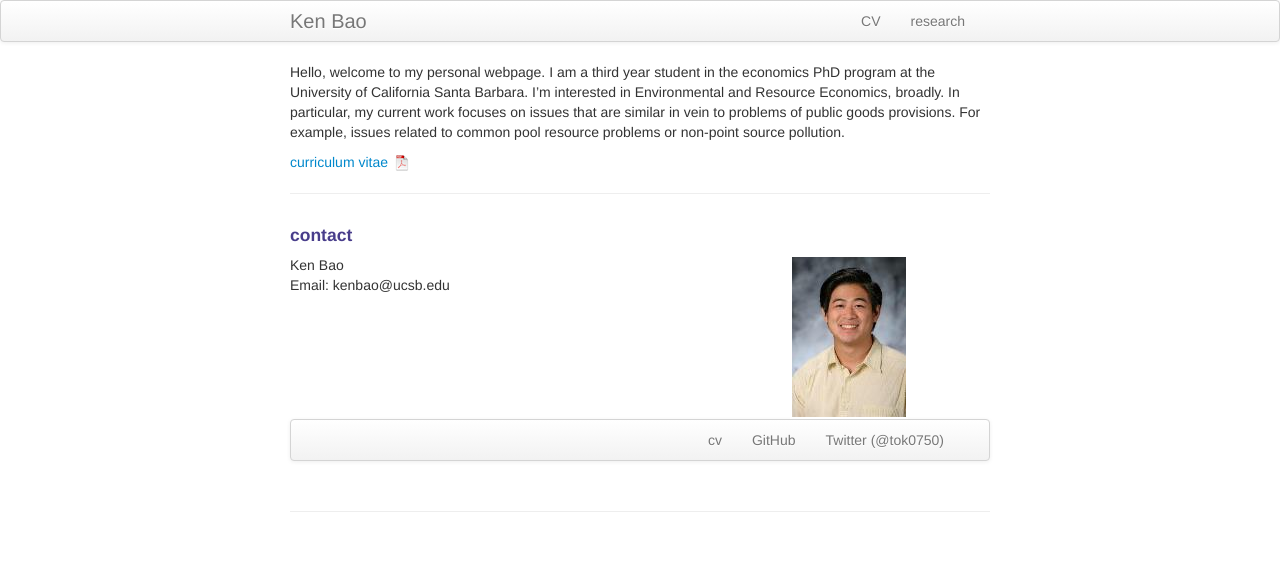
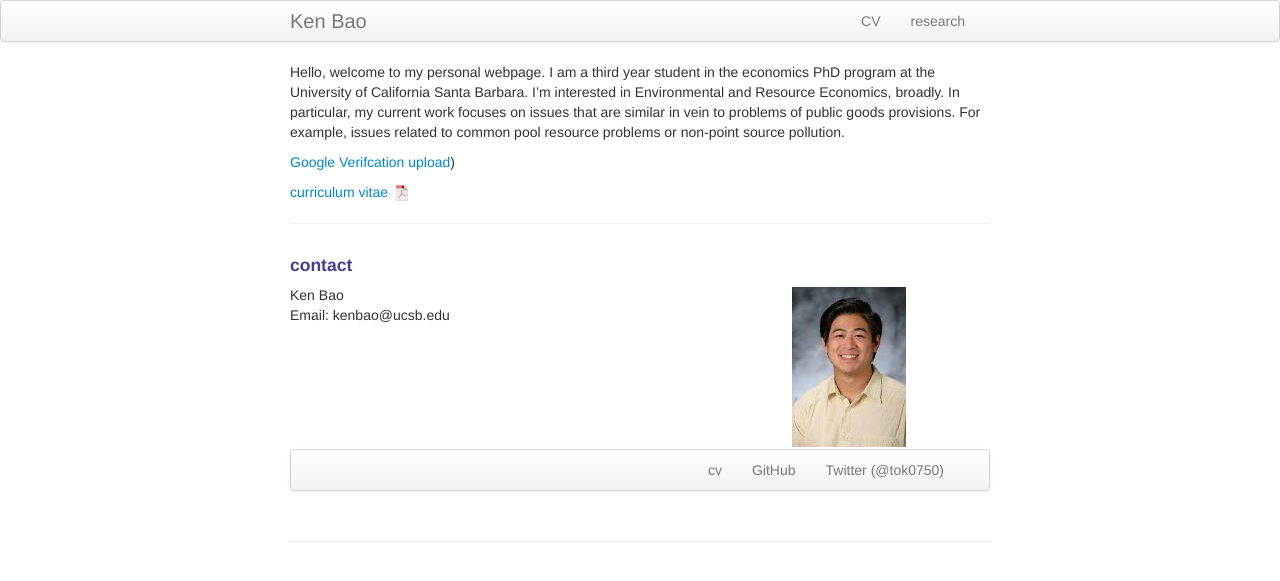
Before and after one commit to ChairmanBa0/ChairmanBa0.github.io, a Jekyll site: the page built from index.md, in a window 1280 px wide. Shown: the top 581 px of the page. Built offline with Jekyll 4.4.1, drawn with Linux system fonts in a browser that asks for light colours.

Commit message:
google verification upload

```diff
--- /dev/null
+++ b/assets/google4ea34dca4ab42d12.html
@@ -0,0 +1 @@
+google-site-verification: google4ea34dca4ab42d12.html
--- a/index.md
+++ b/index.md
@@ -2,12 +2,12 @@
 layout: frontpage
 title: Ken Bao
 description:
-keywords: Ken Bao, Ken, Bao, Environmental Economics, Natural Resource Economics, ERE, UCSB. Economics
+keywords: Ken Bao, ken bao, Ken, Bao, Environmental Economics, Natural Resource Economics, ERE, UCSB. Economics
 ---
 
 Hello, welcome to my personal webpage. I am a third year student in the economics PhD program at the University of California Santa Barbara. I'm interested in Environmental and Resource Economics, broadly. In particular, my current work focuses on issues that are similar in vein to problems of public goods provisions. For example, issues related to common pool resource problems or non-point source pollution.
 
-
+[Google Verifcation upload]({{ BASE_PATH }}/assets/google4ea34dca4ab42d12.html))
 
 [curriculum vitae ![CV as pdf]({{ BASE_PATH }}/pages/icons16/pdf-icon.png)]({{ BASE_PATH }}/assets/CV.pdf)<br/>
 
```
